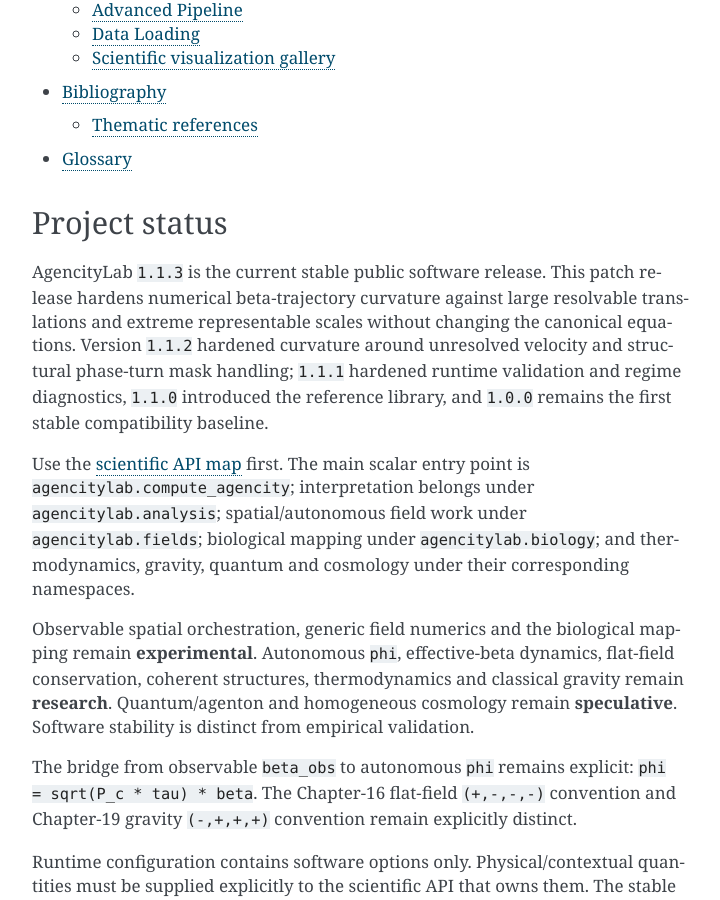
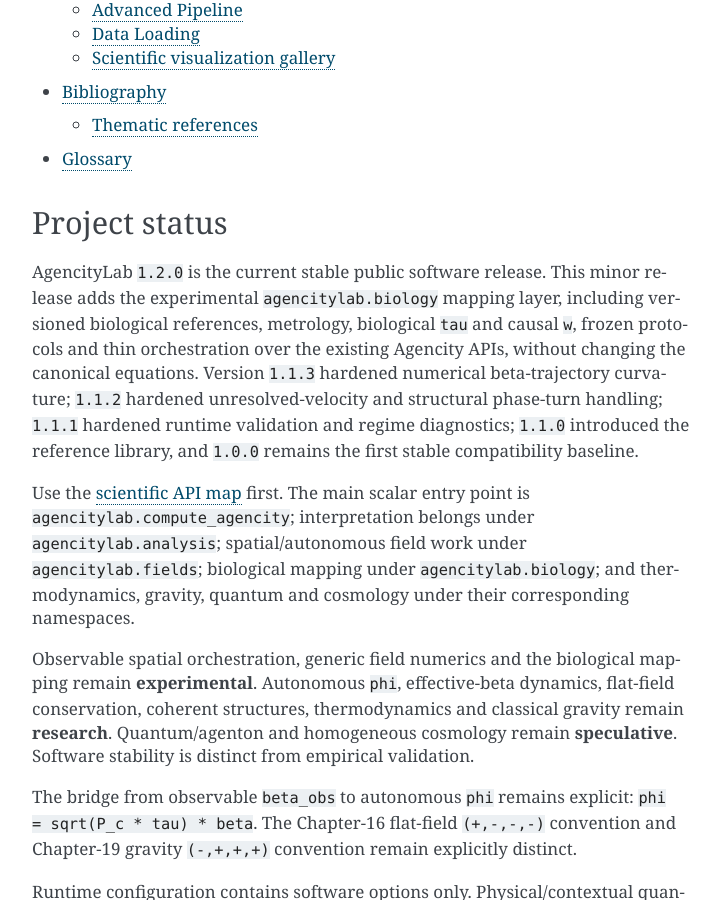
Before and after one commit to Gilbert243/AgencityLab, a Sphinx documentation site: the page built from docs/index.md, in a window 1280 px wide and 900 px high, scrolled down 7671 px. Shown: the whole window, without its empty margins (388-1108 px from the left). Built offline with Sphinx 7.4.7, drawn with Linux system fonts in a browser that asks for light colours.

```diff
--- a/agencitylab/version.py
+++ b/agencitylab/version.py
@@ -1,3 +1,3 @@
 """Package version."""
 
-__version__ = "1.1.3"
+__version__ = "1.2.0"
--- a/docs/index.md
+++ b/docs/index.md
@@ -54,13 +54,15 @@ references/glossary
 
 ## Project status
 
-AgencityLab `1.1.3` is the current stable public software release. This patch
-release hardens numerical beta-trajectory curvature against large resolvable
-translations and extreme representable scales without changing the canonical
-equations. Version `1.1.2` hardened curvature around unresolved velocity and
-structural phase-turn mask handling; `1.1.1` hardened runtime validation and
-regime diagnostics, `1.1.0` introduced the reference library, and `1.0.0`
-remains the first stable compatibility baseline.
+AgencityLab `1.2.0` is the current stable public software release. This minor
+release adds the experimental `agencitylab.biology` mapping layer, including
+versioned biological references, metrology, biological `tau` and causal `w`,
+frozen protocols and thin orchestration over the existing Agencity APIs,
+without changing the canonical equations. Version `1.1.3` hardened numerical
+beta-trajectory curvature; `1.1.2` hardened unresolved-velocity and structural
+phase-turn handling; `1.1.1` hardened runtime validation and regime diagnostics;
+`1.1.0` introduced the reference library, and `1.0.0` remains the first stable
+compatibility baseline.
 
 Use the [scientific API map](api_map.md) first. The main scalar entry point is
 `agencitylab.compute_agencity`; interpretation belongs under
--- a/pyproject.toml
+++ b/pyproject.toml
@@ -4,7 +4,7 @@ build-backend = "hatchling.build"
 
 [project]
 name = "agencitylab"
-version = "1.1.3"
+version = "1.2.0"
 description = "Scientific framework for the theory of Agencity"
 readme = { file = "README.md", content-type = "text/markdown" }
 requires-python = ">=3.10"
@@ -84,7 +84,7 @@ dev = [
   "ruff>=0.8",
   "mypy>=1.11",
   "build>=1.2",
-  "twine>=5.1",
+  "twine>=7.0",
 ]
 all = [
   "scipy>=1.9",
```
Also changed, not shown: CHANGELOG.md (+9 -0 lines), README.md (+2 -1 lines), 8 other files.
